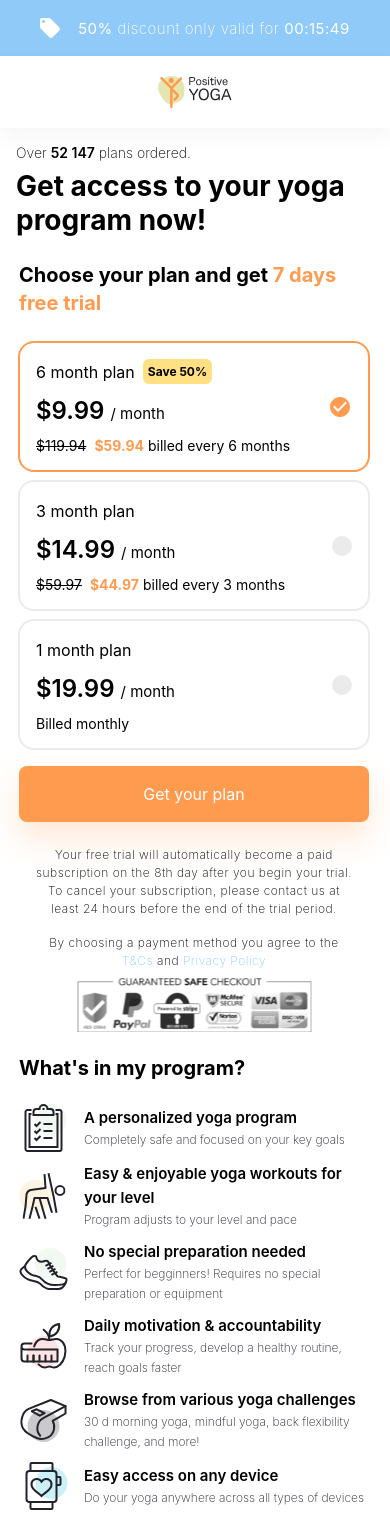
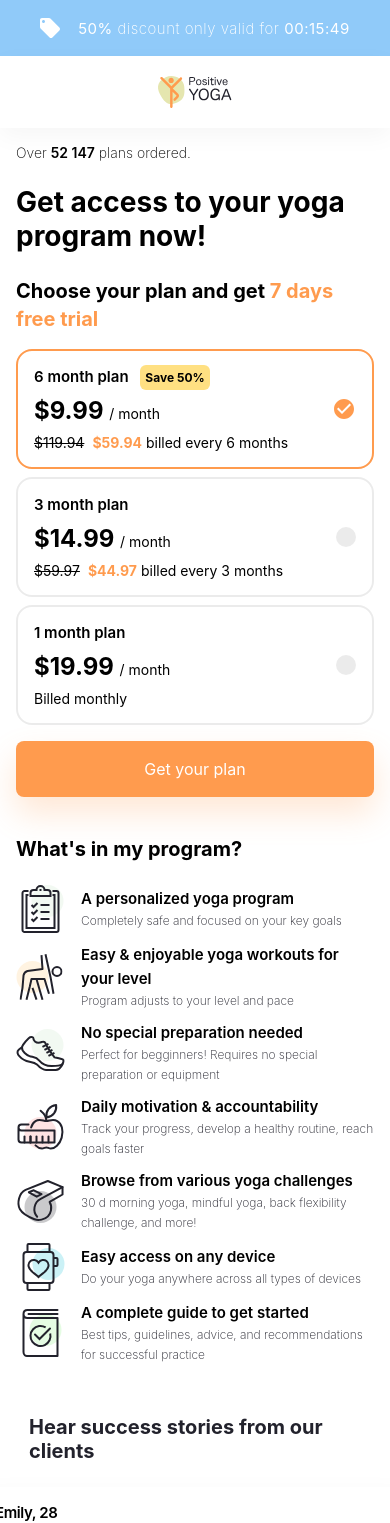
Before and after one commit to JustasTitovec/positive-yoga, a React (Create React App) app: page / in a window 390 px wide. Shown: the top 1523 px of the page. Built offline with nearby package versions, Linux system fonts and the light colour scheme.

Commit message:
updated media queries from all type of devices

```diff
--- a/package.json
+++ b/package.json
@@ -10,6 +10,7 @@
     "@testing-library/user-event": "^12.8.3",
     "react": "^17.0.2",
     "react-dom": "^17.0.2",
+    "react-responsive-carousel": "^3.2.20",
     "react-scripts": "4.0.3",
     "react-slick": "^0.28.1",
     "styled-components": "^5.3.0",
--- a/src/components/AppSection.js
+++ b/src/components/AppSection.js
@@ -42,6 +42,11 @@ const AppIconsBackground = styled.div`
   @media (max-width: 768px) {
     visibility: visible;
   }
+  @media (max-width: 320px) {
+    img {
+      width: 320px;
+    }
+  }
 `;
 
 const AppCheckList = styled.div`
@@ -49,7 +54,7 @@ const AppCheckList = styled.div`
   justify-content: flex-start;
   align-items: flex-start;
   flex-direction: column;
-  margin: 0px 32px;
+  padding: 0px 16px;
   width: 350px;
   h3 {
     font-size: 24px;
@@ -62,18 +67,31 @@ const AppCheckList = styled.div`
   }
   @media (max-width: 450px) {
     margin: 0px 16px;
+    width: 100%;
   }
 `;
 
 const AppIconsLeft = styled.div`
   position: absolute;
   margin-top: -10px;
+  @media (max-width: 320px) {
+    img {
+      width: 160px;
+      margin-left: 13px;
+    }
+  }
 `;
 
 const AppIconsRight = styled.div`
   position: absolute;
   margin-top: 45px;
   margin-left: 194px;
+  @media (max-width: 320px) {
+    img {
+      width: 130px;
+      margin-left: -20px;
+    }
+  }
 `;
 
 const CheckItem = styled.li`
--- a/src/components/Button.js
+++ b/src/components/Button.js
@@ -14,6 +14,10 @@ const PrimaryButton = styled.button`
   margin: 16px 0px;
   cursor: pointer;
 
+  @media (max-width: 480px) {
+    width: 100%;
+  }
+
   &:active {
     box-shadow: 0px 8px 16px rgba(255, 155, 78, 0.24);
     transform: translateY(2px);
--- a/src/components/Questions.js
+++ b/src/components/Questions.js
@@ -10,6 +10,7 @@ const QuestionsContainer = styled.div`
   flex-direction: column;
   justify-content: center;
   align-items: center;
+  padding: 0px 16px;
 `;
 
 const Title = styled.h3`
--- a/src/components/SubscriptionAdvantages.js
+++ b/src/components/SubscriptionAdvantages.js
@@ -7,6 +7,9 @@ const AdvantageItem = styled.div`
   line-height: 24px;
   margin-bottom: 10px;
   width: 350px;
+  @media (max-width: 480px) {
+    width: 100%;
+  }
   img {
     margin-right: 16px;
   }
@@ -25,7 +28,7 @@ const AdvantageItemDescription = styled.div`
     font-size: 16px;
     font-weight: 600;
   }
-  @media (max-width: 768px) {
+  @media (max-width: 480px) {
     h5 {
       font-size: 15px;
       font-weight: 600;
--- a/src/components/SubscriptionPricingItem.js
+++ b/src/components/SubscriptionPricingItem.js
@@ -6,13 +6,16 @@ import CheckCircleIcon from '@material-ui/icons/CheckCircle';
 const Option = styled.div`
   display: flex;
   justify-content: space-between;
+  height: 131px;
+  border-radius: 16px;
+  padding: 16px;
   margin-top: 8px;
-  width: 352px;
-  height: 131px;
-  padding: 16px;
-  background: #ffffff;
-  border-radius: 16px;
   cursor: pointer;
+
+  @media (max-width: 480px) {
+    height: 120px;
+    width: 100%;
+  }
 
   .checkCircle {
     width: 20px;
@@ -27,10 +30,8 @@ const PlanItem = styled.div`
   flex-direction: column;
   justify-content: space-between;
   h5 {
-    display: flex;
     font-size: 16px;
-    font-weight: 400;
-    align-items: center;
+    font-weight: 600;
     span {
       background-color: #ffe082;
       padding: 5px;
@@ -40,21 +41,21 @@ const PlanItem = styled.div`
       margin: 0px 8px;
     }
   }
-  p {
-    margin: 0;
-    text-align: left;
-  }
+
   h2 {
     font-size: 14px;
     font-weight: 400;
+
     span {
       font-size: 32px;
-      font-weight: 600;
+      font-weight: 700;
     }
   }
-  @media (max-width: 768px) {
+  @media (max-width: 480px) {
+    h5 {
+      font-size: 15px;
+    }
     h2 {
-      font-size: 15px;
       span {
         font-size: 24px;
       }
@@ -66,9 +67,6 @@ const SelectedItemCheck = styled.div`
   display: flex;
   flex-direction: column;
   justify-content: center;
-  img {
-    color: green;
-  }
 `;
 
 const PricingDeal = styled.p`
@@ -78,6 +76,9 @@ const PricingDeal = styled.p`
     margin-left: 8px;
     color: ${(props) => props.theme.fontColour};
     font-weight: 700;
+  }
+  @media (max-width: 320px) {
+    font-size: 12px;
   }
 `;
 
--- a/src/components/Subscriptions.js
+++ b/src/components/Subscriptions.js
@@ -11,28 +11,33 @@ import data from '../data';
 
 const Container = styled.div`
   display: flex;
-  justify-content: center;
-  align-items: center;
   flex-direction: column;
+  padding: 16px;
+
+  @media (max-width: 480px) {
+    width: 100%;
+    h3 {
+      font-size: 28px;
+      margin: 8px 0px;
+    }
+  }
 `;
 
 const Offer = styled.div`
   display: flex;
+  justify-content: center;
+  margin-top: 32px;
   @media (max-width: 768px) {
     flex-direction: column;
+    margin-top: 0px;
+    align-items: center;
   }
 `;
 
 const Advantages = styled.div`
-  display: flex;
-  justify-content: flex-start;
-  align-items: flex-start;
-  flex-direction: column;
-
   h3 {
     font-size: 24px;
-    width: 352px;
-    margin: 16px 0px 48px 0px;
+    margin-bottom: 32px;
   }
   @media (max-width: 768px) {
     h3 {
@@ -43,15 +48,10 @@ const Advantages = styled.div`
 `;
 
 const Pricing = styled.div`
-  display: flex;
-  flex-direction: column;
-  justify-content: center;
-  align-items: center;
+  margin-right: 38px;
   width: 350px;
-  margin-right: 32px;
   h3 {
     font-size: 24px;
-    margin: 16px 0px 16px 0px;
     span {
       color: ${(props) => props.theme.fontColour};
       font-weight: 700;
@@ -59,34 +59,53 @@ const Pricing = styled.div`
   }
   @media (max-width: 768px) {
     margin-right: 0px;
+    width: 350px;
     h3 {
       font-size: 20px;
+      margin: 16px 0px;
       line-height: 28px;
+      span {
+        color: ${(props) => props.theme.fontColour};
+      }
     }
+  }
+  @media (max-width: 450px) {
+    width: 100%;
   }
 `;
 
 const Terms = styled.p`
+  width: 100%;
   font-size: 12px;
   text-align: center;
   line-height: 18px;
   letter-spacing: 0.5px;
   margin: 8px 0px;
   font-weight: 200;
+
   span {
     color: #90caf9;
     cursor: pointer;
   }
+  img {
+    margin-top: 20px;
+    width: 100%;
+  }
+
   @media (max-width: 768px) {
-    padding: 0px 16px;
+    display: none;
   }
 `;
 
 const ContainerTitle = styled.h1`
-  text-align: left;
   margin: 8px 0px;
+  text-align: center;
+  font-size: 40px;
+  @media (max-width: 480px) {
+    text-align: left;
+    font-size: 28px;
+  }
   @media (max-width: 768px) {
-    padding: 0px 16px;
     font-size: 28px;
   }
 `;
@@ -120,16 +139,16 @@ const Subscriptions = ({ title }) => {
           })}
           <Button>Get your plan</Button>
           <Terms>
-            Your free trial will automatically become a paid subscription on the
-            8th day after you begin your trial. To cancel your subscription,
-            please contact us at least 24 hours before the end of the trial
-            period.
+            After 7 days free trial subscription payment is automatically
+            charged from your account unless it is canceled at least 24 hours
+            before the end of the trial period.
           </Terms>
+
           <Terms>
             By choosing a payment method you agree to the <span>T&Cs</span> and{' '}
             <span>Privacy Policy</span>
+            <img src={paymentMethods} alt="paymentMethods" />
           </Terms>
-          <img src={paymentMethods} alt="paymentMethods" />
         </Pricing>
 
         <Advantages>
--- a/src/components/SuccessStories.js
+++ b/src/components/SuccessStories.js
@@ -30,6 +30,8 @@ const SuccessStoriesContainer = styled.div`
   }
 
   @media (max-width: 768px) {
+    padding: 0px 16px;
+
     h3 {
       padding: 0px 13px;
       font-size: 20px;
--- a/src/components/SuccessStoryItem.js
+++ b/src/components/SuccessStoryItem.js
@@ -13,6 +13,10 @@ const SuccessStory = styled.div`
   border-radius: 16px;
   @media (max-width: 768px) {
     margin-bottom: 16px;
+    margin-right: 0px;
+  }
+  @media (max-width: 450px) {
+    width: 100%;
   }
   h5 {
     font-size: 15px;
```
Also changed, not shown: 1 other file (tests, documents, lock files or other folders).
